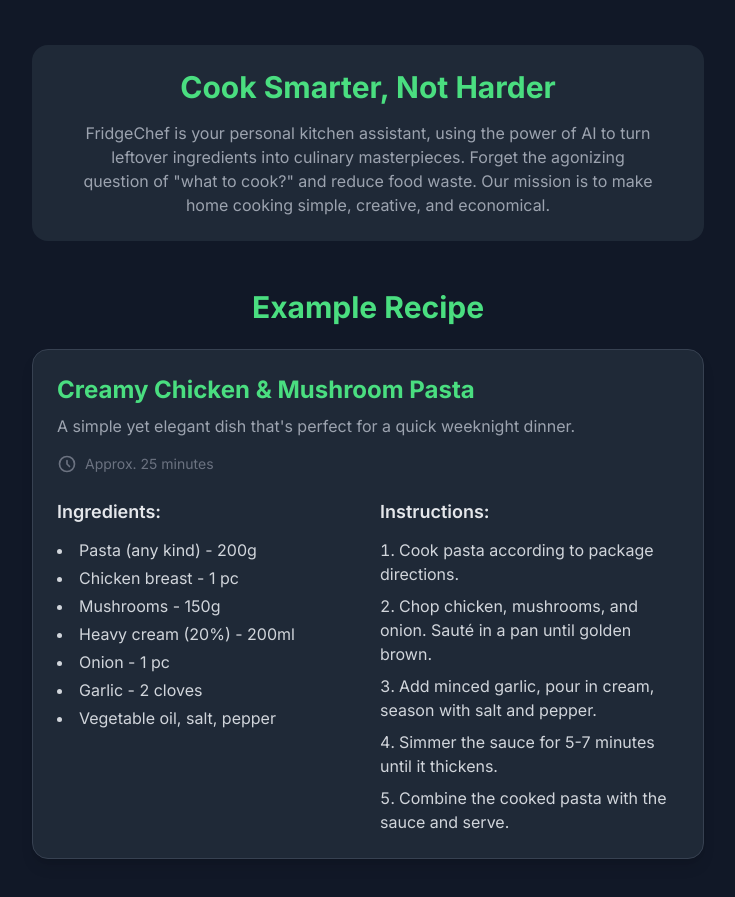
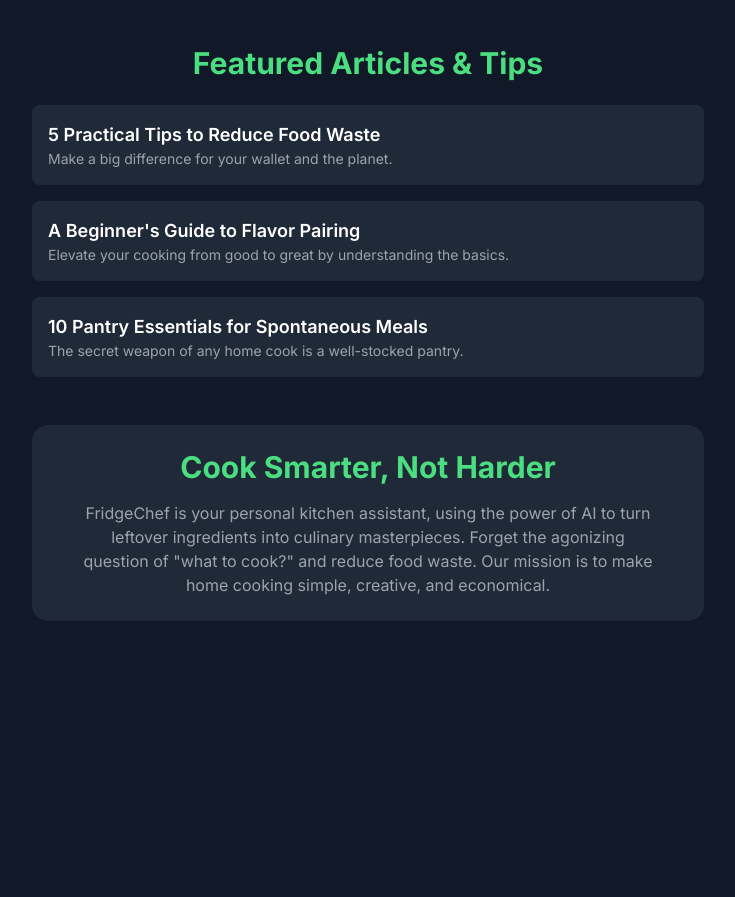
Before and after one commit to bekenty0311/recipe-generator, a website: page index.html in a window 1280 px wide. Shown: the part 951-1848 px from the top of the page, without its empty margins (272-1007 px from the left). After the commit the page ends 1668 px from the top, so only its background shows below. Drawn offline with nearby package versions, Linux system fonts and the light colour scheme.

Commit message:
Update index.html

```diff
--- a/index.html
+++ b/index.html
@@ -3,8 +3,8 @@
 <head>
     <meta charset="UTF-8">
     <meta name="viewport" content="width=device-width, initial-scale=1.0">
-    <title>FridgeChef AI - Recipe Generator From Your Fridge</title>
-    <meta name="description" content="Don't know what to cook? Enter the ingredients you have, and our artificial intelligence will create unique recipes for you in seconds!">
+    <title>FridgeChef AI - Recipe Generator & Cooking Tips</title>
+    <meta name="description" content="Generate recipes from your ingredients and discover cooking tips. Reduce food waste and cook smarter with our AI-powered kitchen assistant.">
 
     <!-- ================== FAVICON ================== -->
     <link rel="icon" type="image/png" href="favicon.png">
@@ -24,30 +24,11 @@
         .recipe-card::-webkit-scrollbar { width: 8px; }
         .recipe-card::-webkit-scrollbar-track { background: #2d3748; }
         .recipe-card::-webkit-scrollbar-thumb { background-color: #4a5568; border-radius: 20px; border: 2px solid #2d3748; }
-
-        /* Responsive Ad Unit Styles */
         .ad-container { width: 320px; height: 50px; }
         @media(min-width: 500px) { .ad-container { width: 468px; height: 60px; } }
         @media(min-width: 800px) { .ad-container { width: 728px; height: 90px; } }
-
-        /* Sticky Banner Styles */
-        .sticky-ad-banner {
-            position: fixed;
-            bottom: 0;
-            left: 0;
-            width: 100%;
-            background-color: #111827;
-            padding: 8px 0;
-            display: flex;
-            justify-content: center;
-            align-items: center;
-            box-shadow: 0 -2px 10px rgba(0,0,0,0.5);
-            z-index: 50;
-        }
-        /* Padding for main content to avoid overlap with footer and ad */
-        .content-wrapper {
-             padding-bottom: 180px;
-        }
+        .sticky-ad-banner { position: fixed; bottom: 0; left: 0; width: 100%; background-color: #111827; padding: 8px 0; display: flex; justify-content: center; align-items: center; box-shadow: 0 -2px 10px rgba(0,0,0,0.5); z-index: 50; }
+        .content-wrapper { padding-bottom: 180px; }
     </style>
 </head>
 <body class="bg-gray-900 text-white antialiased">
@@ -66,7 +47,7 @@
             <form id="recipe-form" class="bg-gray-800 p-6 rounded-2xl shadow-lg mb-12">
                 <div class="mb-4">
                     <label for="ingredients" class="block mb-2 text-sm font-medium text-gray-300">Enter your ingredients, separated by commas:</label>
-                    <textarea id="ingredients" rows="4" class="w-full p-3 bg-gray-700 border border-gray-600 rounded-lg focus:ring-2 focus:ring-green-500 focus:border-green-500 transition duration-200 text-white placeholder-gray-400" placeholder="e.g., chicken breast, potatoes, tomatoes, onion, sour cream..."></textarea>
+                    <textarea id="ingredients" rows="4" class="w-full p-3 bg-gray-700 border border-gray-600 rounded-lg focus:ring-2 focus:ring-green-500 focus:border-green-500 transition duration-200 text-white placeholder-gray-400" placeholder="e.g., chicken breast, potatoes, tomatoes, onion..."></textarea>
                 </div>
                 <div class="mb-6">
                     <label for="recipe-count" class="block mb-2 text-sm font-medium text-gray-300">How many recipes to generate?</label>
@@ -82,12 +63,22 @@
                 </button>
             </form>
 
-            <!-- ================================================== -->
-            <!-- ========= NEW STATIC CONTENT ===================== -->
-            <!-- ================================================== -->
+            <!-- Loading Indicator -->
+            <div id="loader" class="hidden text-center py-10">
+                <div role="status" class="flex justify-center items-center flex-col">
+                    <svg aria-hidden="true" class="w-10 h-10 text-gray-600 animate-spin fill-green-500" viewBox="0 0 100 101" fill="none" xmlns="http://www.w3.org/2000/svg">
+                        <path d="M100 50.5908C100 78.2051 77.6142 100.591 50 100.591C22.3858 100.591 0 78.2051 0 50.5908C0 22.9766 22.3858 0.59082 50 0.59082C77.6142 0.59082 100 22.9766 100 50.5908ZM9.08144 50.5908C9.08144 73.1895 27.4013 91.5094 50 91.5094C72.5987 91.5094 90.9186 73.1895 90.9186 50.5908C90.9186 27.9921 72.5987 9.67226 50 9.67226C27.4013 9.67226 9.08144 27.9921 9.08144 50.5908Z" fill="currentColor"/>
+                        <path d="M93.9676 39.0409C96.393 38.4038 97.8624 35.9116 97.0079 33.5539C95.2932 28.8227 92.871 24.3692 89.8167 20.348C85.8452 15.1192 80.8826 10.7238 75.2124 7.41289C69.5422 4.10194 63.2754 1.94025 56.7698 1.05124C51.7666 0.367541 46.6976 0.446843 41.7345 1.27873C39.2613 1.69328 37.813 4.19778 38.4501 6.62326C39.0873 9.04874 41.5694 10.4717 44.0505 10.1071C47.8511 9.54855 51.7191 9.52689 55.5402 10.0491C60.8642 10.7766 65.9928 12.5457 70.6331 15.2552C75.2735 17.9648 79.3347 21.5619 82.5849 25.841C84.9175 28.9121 86.7997 32.2913 88.1811 35.8758C89.083 38.2158 91.5421 39.6781 93.9676 39.0409Z" fill="currentFill"/>
+                    </svg>
+                    <p class="mt-4 text-gray-400">AI is crafting your recipes...</p>
+                </div>
+            </div>
+
+            <!-- Results Area -->
+            <div id="results" class="mt-10 space-y-6"></div>
 
             <!-- "How It Works" Section -->
-            <section id="how-it-works" class="mb-12">
+            <section id="how-it-works" class="mt-12 mb-12">
                 <h2 class="text-3xl font-bold text-center mb-6 text-green-400">How It Works?</h2>
                 <div class="grid md:grid-cols-3 gap-8 text-center">
                     <div class="bg-gray-800 p-6 rounded-lg">
@@ -108,6 +99,27 @@
                 </div>
             </section>
 
+            <!-- ============================================= -->
+            <!-- ========= NEW "ARTICLES" SECTION ========== -->
+            <!-- ============================================= -->
+            <section id="featured-articles" class="mb-12">
+                <h2 class="text-3xl font-bold text-center mb-6 text-green-400">Featured Articles & Tips</h2>
+                <div class="space-y-4">
+                    <a href="article-waste-reduction.html" class="block bg-gray-800 p-4 rounded-lg hover:bg-gray-700 transition-colors">
+                        <h3 class="font-semibold text-lg text-white">5 Practical Tips to Reduce Food Waste</h3>
+                        <p class="text-gray-400 text-sm">Make a big difference for your wallet and the planet.</p>
+                    </a>
+                    <a href="article-flavor-pairing.html" class="block bg-gray-800 p-4 rounded-lg hover:bg-gray-700 transition-colors">
+                        <h3 class="font-semibold text-lg text-white">A Beginner's Guide to Flavor Pairing</h3>
+                        <p class="text-gray-400 text-sm">Elevate your cooking from good to great by understanding the basics.</p>
+                    </a>
+                    <a href="article-pantry-essentials.html" class="block bg-gray-800 p-4 rounded-lg hover:bg-gray-700 transition-colors">
+                        <h3 class="font-semibold text-lg text-white">10 Pantry Essentials for Spontaneous Meals</h3>
+                        <p class="text-gray-400 text-sm">The secret weapon of any home cook is a well-stocked pantry.</p>
+                    </a>
+                </div>
+            </section>
+
             <!-- "About" Section -->
             <section id="about" class="mb-12 bg-gray-800 p-6 rounded-2xl">
                 <h2 class="text-3xl font-bold text-center mb-4 text-green-400">Cook Smarter, Not Harder</h2>
@@ -115,61 +127,6 @@
                     FridgeChef is your personal kitchen assistant, using the power of AI to turn leftover ingredients into culinary masterpieces. Forget the agonizing question of "what to cook?" and reduce food waste. Our mission is to make home cooking simple, creative, and economical.
                 </p>
             </section>
-
-            <!-- "Example Recipe" Section -->
-            <section id="example-recipe" class="mb-12">
-                 <h2 class="text-3xl font-bold text-center mb-6 text-green-400">Example Recipe</h2>
-                 <div class="bg-gray-800 p-6 rounded-2xl shadow-lg border border-gray-700">
-                    <h3 class="text-2xl font-bold text-green-400 mb-2">Creamy Chicken & Mushroom Pasta</h3>
-                    <p class="text-gray-400 mb-4">A simple yet elegant dish that's perfect for a quick weeknight dinner.</p>
-                    <div class="flex items-center text-sm text-gray-500 mb-6">
-                        <svg class="w-5 h-5 mr-2" fill="none" stroke="currentColor" viewBox="0 0 24 24" xmlns="http://www.w3.org/2000/svg"><path stroke-linecap="round" stroke-linejoin="round" stroke-width="2" d="M12 8v4l3 3m6-3a9 9 0 11-18 0 9 9 0 0118 0z"></path></svg>
-                        <span>Approx. 25 minutes</span>
-                    </div>
-                    <div class="grid md:grid-cols-2 gap-6">
-                        <div>
-                            <h4 class="text-lg font-semibold mb-3 text-gray-200">Ingredients:</h4>
-                            <ul class="list-disc list-inside space-y-1 text-gray-300">
-                                <li>Pasta (any kind) - 200g</li>
-                                <li>Chicken breast - 1 pc</li>
-                                <li>Mushrooms - 150g</li>
-                                <li>Heavy cream (20%) - 200ml</li>
-                                <li>Onion - 1 pc</li>
-                                <li>Garlic - 2 cloves</li>
-                                <li>Vegetable oil, salt, pepper</li>
-                            </ul>
-                        </div>
-                        <div>
-                            <h4 class="text-lg font-semibold mb-3 text-gray-200">Instructions:</h4>
-                            <ol class="list-decimal list-inside space-y-2 text-gray-300">
-                                <li>Cook pasta according to package directions.</li>
-                                <li>Chop chicken, mushrooms, and onion. Sauté in a pan until golden brown.</li>
-                                <li>Add minced garlic, pour in cream, season with salt and pepper.</li>
-                                <li>Simmer the sauce for 5-7 minutes until it thickens.</li>
-                                <li>Combine the cooked pasta with the sauce and serve.</li>
-                            </ol>
-                        </div>
-                    </div>
-                </div>
-            </section>
-
-            <!-- ================================================== -->
-            <!-- ========= END OF NEW CONTENT ===================== -->
-            <!-- ================================================== -->
-
-            <!-- Loading Indicator -->
-            <div id="loader" class="hidden text-center py-10">
-                <div role="status" class="flex justify-center items-center flex-col">
-                    <svg aria-hidden="true" class="w-10 h-10 text-gray-600 animate-spin fill-green-500" viewBox="0 0 100 101" fill="none" xmlns="http://www.w3.org/2000/svg">
-                        <path d="M100 50.5908C100 78.2051 77.6142 100.591 50 100.591C22.3858 100.591 0 78.2051 0 50.5908C0 22.9766 22.3858 0.59082 50 0.59082C77.6142 0.59082 100 22.9766 100 50.5908ZM9.08144 50.5908C9.08144 73.1895 27.4013 91.5094 50 91.5094C72.5987 91.5094 90.9186 73.1895 90.9186 50.5908C90.9186 27.9921 72.5987 9.67226 50 9.67226C27.4013 9.67226 9.08144 27.9921 9.08144 50.5908Z" fill="currentColor"/>
-                        <path d="M93.9676 39.0409C96.393 38.4038 97.8624 35.9116 97.0079 33.5539C95.2932 28.8227 92.871 24.3692 89.8167 20.348C85.8452 15.1192 80.8826 10.7238 75.2124 7.41289C69.5422 4.10194 63.2754 1.94025 56.7698 1.05124C51.7666 0.367541 46.6976 0.446843 41.7345 1.27873C39.2613 1.69328 37.813 4.19778 38.4501 6.62326C39.0873 9.04874 41.5694 10.4717 44.0505 10.1071C47.8511 9.54855 51.7191 9.52689 55.5402 10.0491C60.8642 10.7766 65.9928 12.5457 70.6331 15.2552C75.2735 17.9648 79.3347 21.5619 82.5849 25.841C84.9175 28.9121 86.7997 32.2913 88.1811 35.8758C89.083 38.2158 91.5421 39.6781 93.9676 39.0409Z" fill="currentFill"/>
-                    </svg>
-                    <p class="mt-4 text-gray-400">AI is crafting your recipes...</p>
-                </div>
-            </div>
-
-            <!-- Results Area -->
-            <div id="results" class="mt-10 space-y-6"></div>
 
             <!-- Error Modal -->
             <div id="error-modal" class="hidden fixed inset-0 bg-black bg-opacity-75 flex items-center justify-center z-50">
@@ -182,12 +139,11 @@
         </main>
     </div>
 
-    <!-- FOOTER WITH UPDATED LINKS -->
+    <!-- FOOTER -->
     <footer class="absolute bottom-0 left-0 w-full bg-gray-800 text-gray-400 text-center p-4" style="z-index: 40;">
         <div class="container mx-auto">
             <p>&copy; 2024 FridgeChef. All rights reserved.</p>
             <nav class="mt-2">
-                <!-- These links now point to your new pages -->
                 <a href="privacy.html" class="hover:text-white mx-2">Privacy Policy</a>
                 <a href="about.html" class="hover:text-white mx-2">About Us</a>
             </nav>
@@ -241,7 +197,10 @@
 
             // Smooth scroll to the results section
             const resultsSection = document.getElementById('results');
-            resultsSection.scrollIntoView({ behavior: 'smooth', block: 'start' });
+            if (resultsSection) {
+              resultsSection.scrollIntoView({ behavior: 'smooth', block: 'start' });
+            }
+
 
             const functionUrl = '/.netlify/functions/generate-recipes';
 
```
